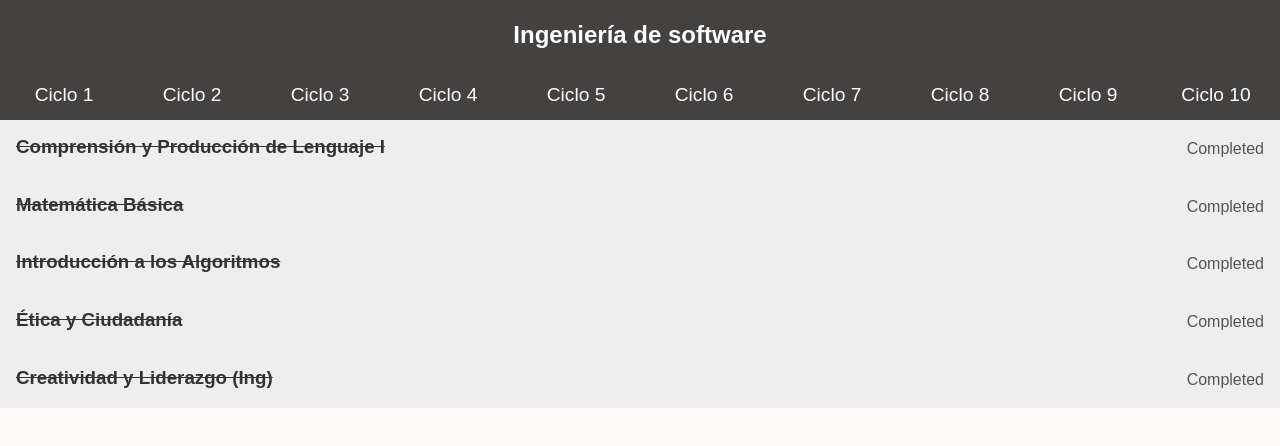
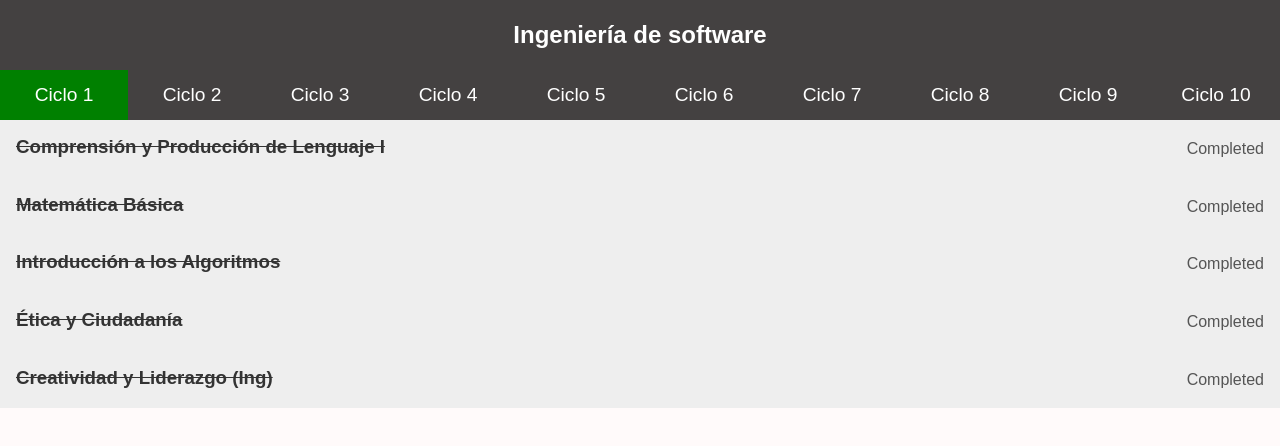
Before and after one commit to Alejandro1709/my-track, a React (Vite) app: page / in a window 1280 px wide. Shown: the top 446 px of the page. Built offline with nearby package versions, Linux system fonts and the light colour scheme.

Commit message:
Add: menu item colored when all courses are completed

```diff
--- a/src/components/TermItem/TermItem.tsx
+++ b/src/components/TermItem/TermItem.tsx
@@ -8,7 +8,18 @@ type TermItemProps = {
 function TermItem({ term }: TermItemProps) {
   const { handleTermChange } = useTerms();
 
-  return <li onClick={() => handleTermChange(term)}>{term.name}</li>;
+  const allCompleted = term.courses.every(
+    (course) => course.status === 'completed'
+  );
+
+  return (
+    <li
+      style={{ backgroundColor: allCompleted ? 'green' : '' }}
+      onClick={() => handleTermChange(term)}
+    >
+      {term.name}
+    </li>
+  );
 }
 
 export default TermItem;
```
